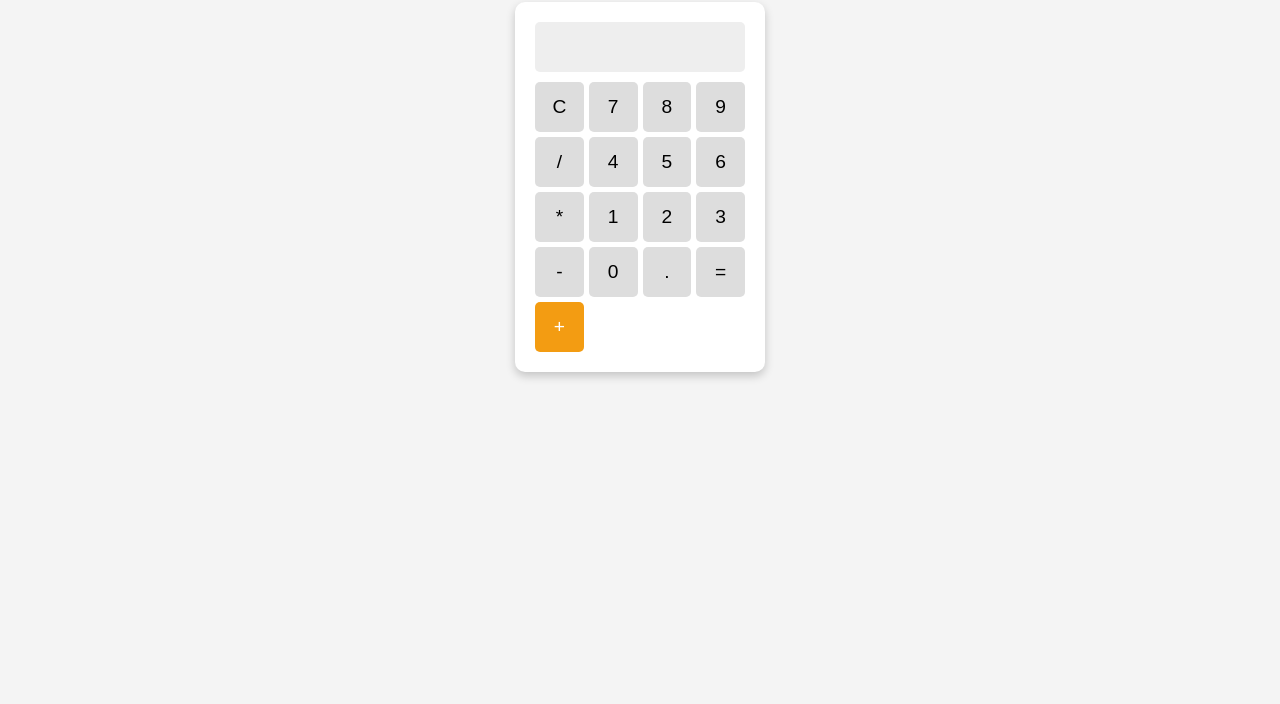
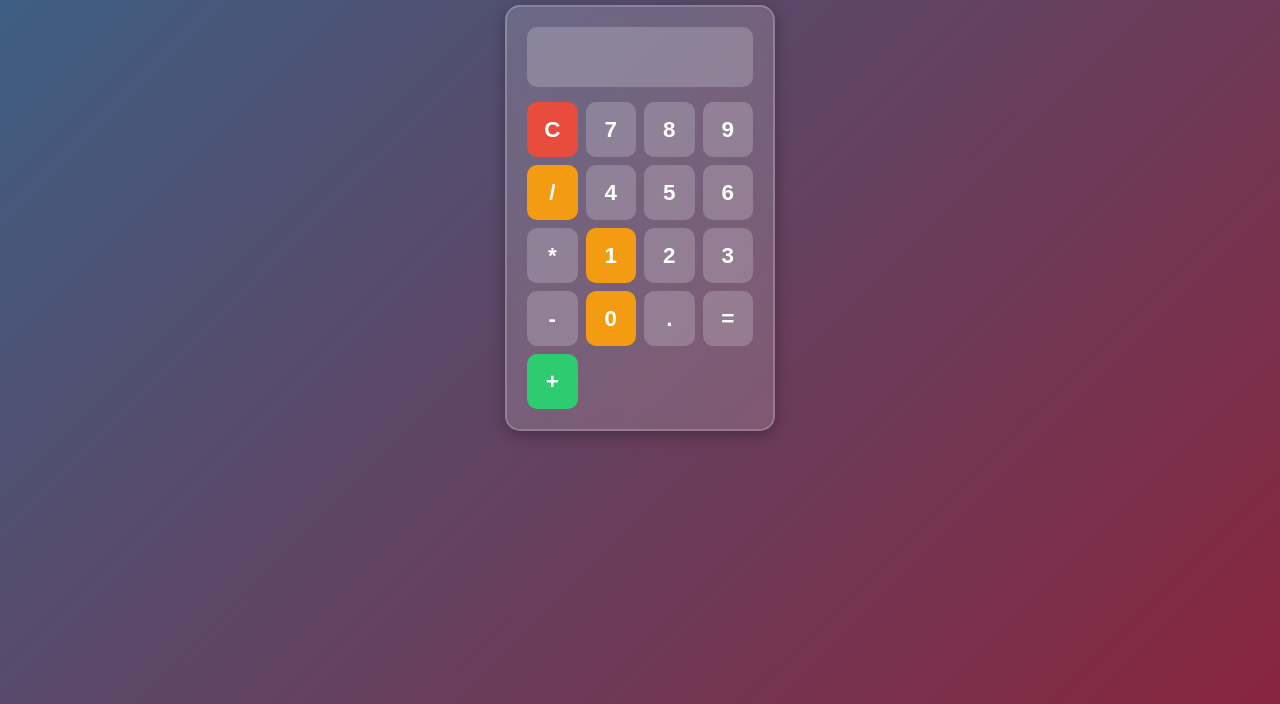
Before and after one commit to ayeshafahad2/Calculator, a plain HTML site: page index.html in a window 1280 px wide. Shown: the part 96-800 px from the top of the page. Drawn offline with Linux system fonts and the light colour scheme.

Commit message:
worked on its UI

```diff
--- a/styles.css
+++ b/styles.css
@@ -2,7 +2,7 @@
     margin: 0;
     padding: 0;
     box-sizing: border-box;
-    font-family: Arial, sans-serif;
+    font-family: 'Poppins', sans-serif;
 }
 
 body {
@@ -11,66 +11,99 @@ body {
     align-items: center;
     justify-content: flex-start; /* Positions it at the top */
     height: 100vh;
-    background-color: #f4f4f4;
-    padding-top: 50px; /* Adds space from the top */
+    background: linear-gradient(135deg, #3a6186, #89253e); /* Gradient Background */
+    padding-top: 50px;
+    color: white;
 }
 
 h1 {
     margin-bottom: 20px;
-    font-size: 24px;
+    font-size: 26px;
+    text-transform: uppercase;
+    font-weight: bold;
+    letter-spacing: 1px;
 }
 
 .calculator {
-    background: white;
+    background: rgba(255, 255, 255, 0.15); /* Semi-transparent effect */
     padding: 20px;
-    border-radius: 10px;
-    box-shadow: 0px 4px 10px rgba(0, 0, 0, 0.2);
-    width: 250px;
+    border-radius: 15px;
+    box-shadow: 0px 4px 15px rgba(0, 0, 0, 0.3);
+    width: 270px;
     text-align: center;
+    backdrop-filter: blur(10px);
+    border: 2px solid rgba(255, 255, 255, 0.2);
 }
 
 #display {
     width: 100%;
-    height: 50px;
+    height: 60px;
     text-align: right;
-    font-size: 1.5em;
+    font-size: 1.8em;
     padding: 10px;
-    margin-bottom: 10px;
+    margin-bottom: 15px;
     border: none;
-    background: #eee;
-    border-radius: 5px;
+    background: rgba(255, 255, 255, 0.2);
+    border-radius: 10px;
+    color: white;
+    font-weight: bold;
 }
 
 .buttons {
     display: grid;
     grid-template-columns: repeat(4, 1fr);
-    gap: 5px;
+    gap: 8px;
 }
 
 button {
     width: 100%;
-    height: 50px;
-    font-size: 1.2em;
+    height: 55px;
+    font-size: 1.4em;
     border: none;
-    background: #ddd;
     cursor: pointer;
-    border-radius: 5px;
+    border-radius: 10px;
     transition: 0.3s;
+    font-weight: bold;
+    color: white;
+    background: rgba(255, 255, 255, 0.2);
 }
 
 button:hover {
-    background: #bbb;
+    background: rgba(255, 255, 255, 0.4);
+    transform: scale(1.05);
 }
 
 button:active {
-    background: #999;
+    background: rgba(255, 255, 255, 0.5);
 }
 
-button:nth-child(17) { /* Equals button */
-    background: #f39c12;
-    color: white;
+/* Special Buttons */
+button:nth-child(1) { /* Clear Button */
+    background: #e74c3c;
+}
+
+button:nth-child(1):hover {
+    background: #c0392b;
+}
+
+button:nth-child(17) { /* Equals Button */
+    background: #2ecc71;
 }
 
 button:nth-child(17):hover {
+    background: #27ae60;
+}
+
+button:nth-child(5),
+button:nth-child(10),
+button:nth-child(14),
+button:nth-child(18) { /* Operators */
+    background: #f39c12;
+}
+
+button:nth-child(5):hover,
+button:nth-child(10):hover,
+button:nth-child(14):hover,
+button:nth-child(18):hover {
     background: #e67e22;
 }
```
